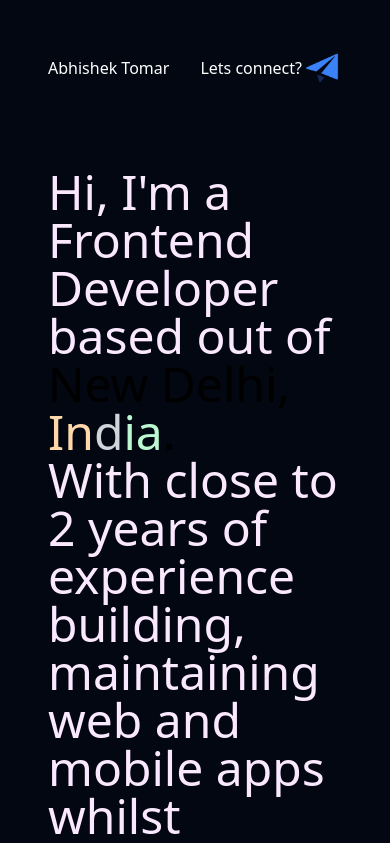
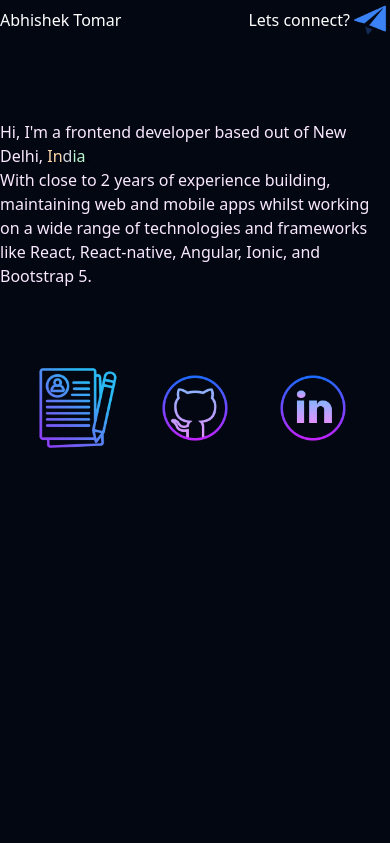
Before and after one commit to DauntingDruid/portfolio-next, a Next.js app in the folder portfolio-next/: page / in a window 390 px wide. Shown: the top 843 px of the page. Built offline with nearby package versions, Linux system fonts and the light colour scheme.

Commit message:
responsive, resume, icons

```diff
--- a/portfolio-next/src/components/about.tsx
+++ b/portfolio-next/src/components/about.tsx
@@ -4,15 +4,16 @@ import React from 'react'
 const AboutSection = () => {
   return (
     <div className='w-full my-20'>
-      <p className='text-5xl'>
+      <p className='xl:text-5xl md:text-3xl xs:text-2xl md:leading-relaxed xl:leading-relaxed xs:leading-relaxed'>
       <span className='ease-in-out duration-300 text-fuchsia-100 hover:text-fuchsia-600'>Hi, </span>
       <span className='ease-in-out duration-300 text-fuchsia-100 hover:text-fuchsia-600'> I'm</span>
       <span className='ease-in-out duration-300 text-fuchsia-100 hover:text-fuchsia-600'> a </span>
-      <span className='ease-in-out duration-300 text-fuchsia-100 hover:text-fuchsia-600'> Frontend </span>
-      <span className='ease-in-out duration-300 text-fuchsia-100 hover:text-fuchsia-600'> Developer </span>
+      <span className='ease-in-out duration-300 text-fuchsia-100 hover:text-fuchsia-600'> frontend </span>
+      <span className='ease-in-out duration-300 text-fuchsia-100 hover:text-fuchsia-600'> developer </span>
       <span className='ease-in-out duration-300 text-fuchsia-100 hover:text-fuchsia-600'> based </span>
       <span className='ease-in-out duration-300 text-fuchsia-100 hover:text-fuchsia-600'> out </span>
-      <span className='ease-in-out duration-300 text-fuchsia-100 hover:text-fuchsia-600'> of</span> New Delhi,
+      <span className='ease-in-out duration-300 text-fuchsia-100 hover:text-fuchsia-600'> of</span>
+      <span className='ease-in-out duration-300 text-fuchsia-100 hover:text-fuchsia-600'> New Delhi, </span>
       <span className='ease-in-out duration-300 text-orange-200 hover:text-orange-600'> In</span>
       <span className='ease-in-out duration-300 text-gray-300 hover:text-white'>d</span>
       <span className='ease-in-out duration-300 text-green-200 hover:text-green-600'>ia</span>.<br />
--- a/portfolio-next/src/components/bottomnav.tsx
+++ b/portfolio-next/src/components/bottomnav.tsx
@@ -4,6 +4,9 @@ import React from 'react'
 const Bottomnav = () => {
   return (
     <div className='flex w-full justify-evenly'>
+      <a download="AbhishekTomar_resume.pdf" href="../../assets/file/AbhishekTomar_resume.pdf">
+        <img className='h-20 ease-in-out duration-150 hover:scale-125' src='../../assets/img/applicant.png' alt="linkedin" />
+      </a>
       <a href="https://github.com/DauntingDruid" target="_blank">
         <img className='h-20 ease-in-out duration-150 hover:scale-125' src='../../assets/img/github.png' alt="github" />
       </a>
--- a/portfolio-next/src/components/navbar.tsx
+++ b/portfolio-next/src/components/navbar.tsx
@@ -19,7 +19,7 @@ const Navbar = () => {
                 <a href="#">Contact</a>
             </div> */}
             <div className='flex items-center ease-in-out duration-300 hover:scale-110 hover:rotate-6'>
-                <a href="#" className='text-white hover:line-through hover:text-blue-400'>Lets connect?</a>
+                <a href="mailto:abhishektomarwork@gmail.com" className='text-white hover:line-through hover:text-blue-400'>Lets connect?</a>
                 <img className='w-50 h-10 ' src='../../assets/img/paper.png' alt="send mail" />
             </div>
         </div>
--- a/portfolio-next/src/pages/index.tsx
+++ b/portfolio-next/src/pages/index.tsx
@@ -9,7 +9,7 @@ const inter = Inter({ subsets: ['latin'] })
 
 export default function Home() {
   return (
-    <main className="bg-gray-950 flex min-h-screen flex-col items-center p-12">
+    <main className="bg-gray-950 flex min-h-screen flex-col items-center xs:p-12 md:p-24">
       <Navbar />
       <AboutSection></AboutSection>
       <Bottomnav></Bottomnav>
```
Also changed, not shown: portfolio-next/public/assets/img/applicant.png (added), 1 other file (tests, documents, lock files or other folders).
